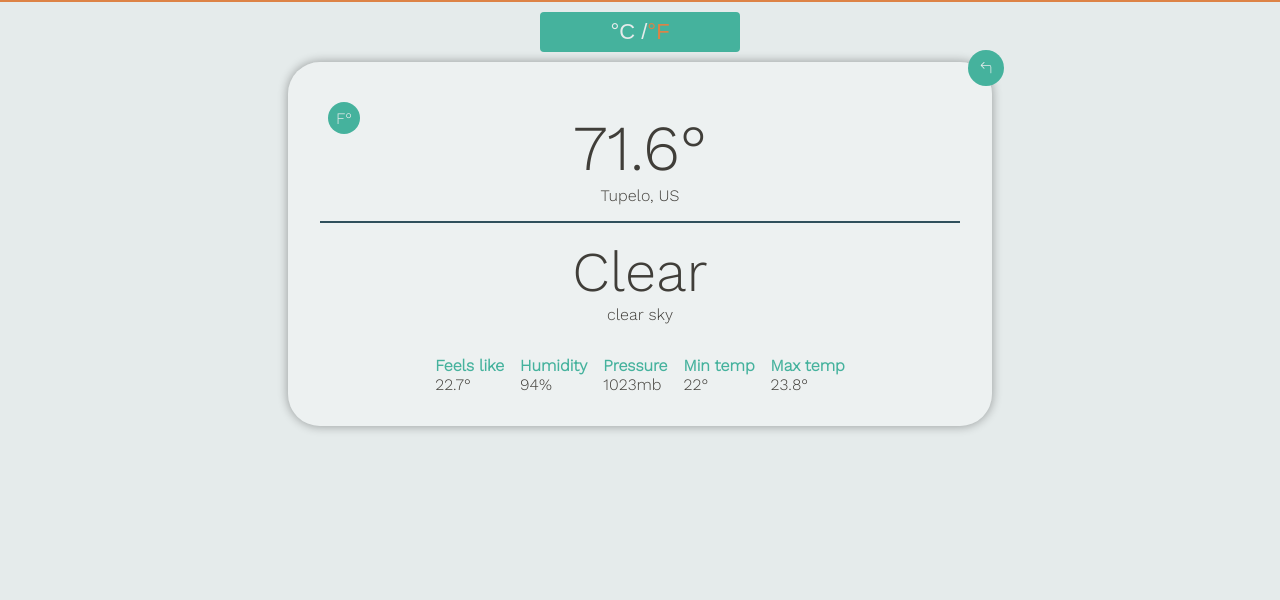
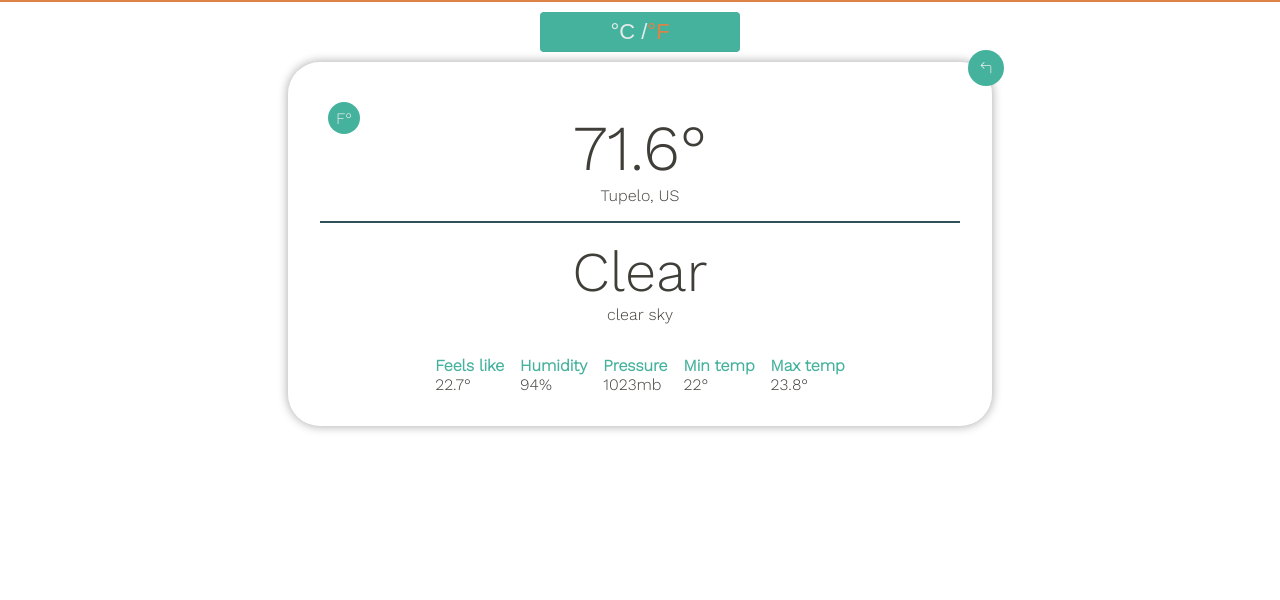
Before and after one commit to huni2k1/weatherApp, a website: page index.html in a window 1280 px wide. Shown: the part 352-952 px from the top of the page. Drawn offline with nearby package versions, Linux system fonts and the light colour scheme; no server answers.

Commit message:
Edit some color

```diff
--- a/styles.css
+++ b/styles.css
@@ -7,7 +7,7 @@ body {
     background: white;
     font-family: "Work Sans", sans-serif;
     font-size: 1.5em;
-    background-color: #e5ebeb;
+    background-color: #ffffff;
     color: #403e39;
 }
 #main-content {
@@ -94,7 +94,7 @@ body {
     opacity: 1;
     transform: translateY(0px);
     font-family: "Work Sans", sans-serif;
-    background-color: #e5ebeb;
+    background-color: #ffffff;
     color: #403e39;
 }
 #result-content {
```
